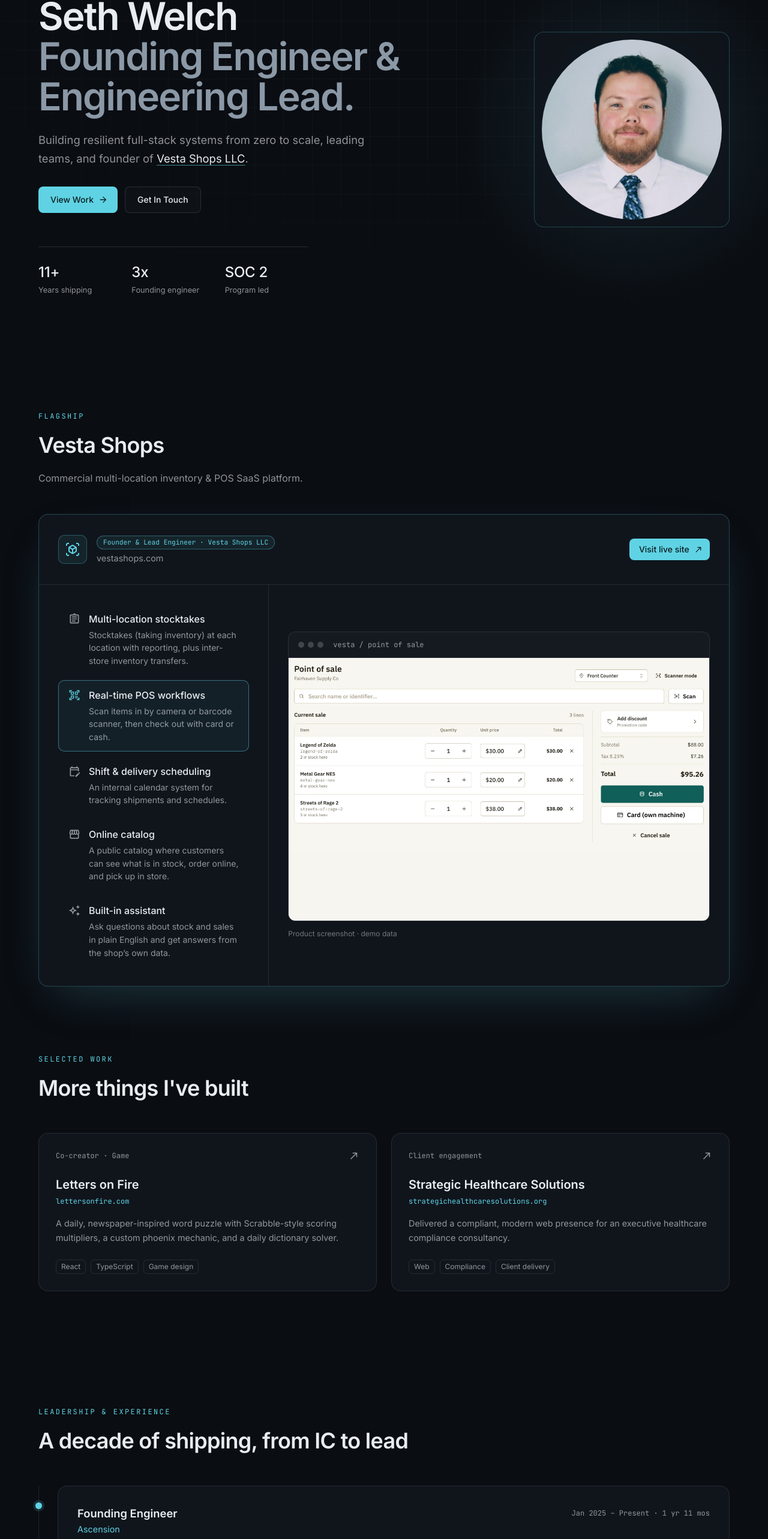
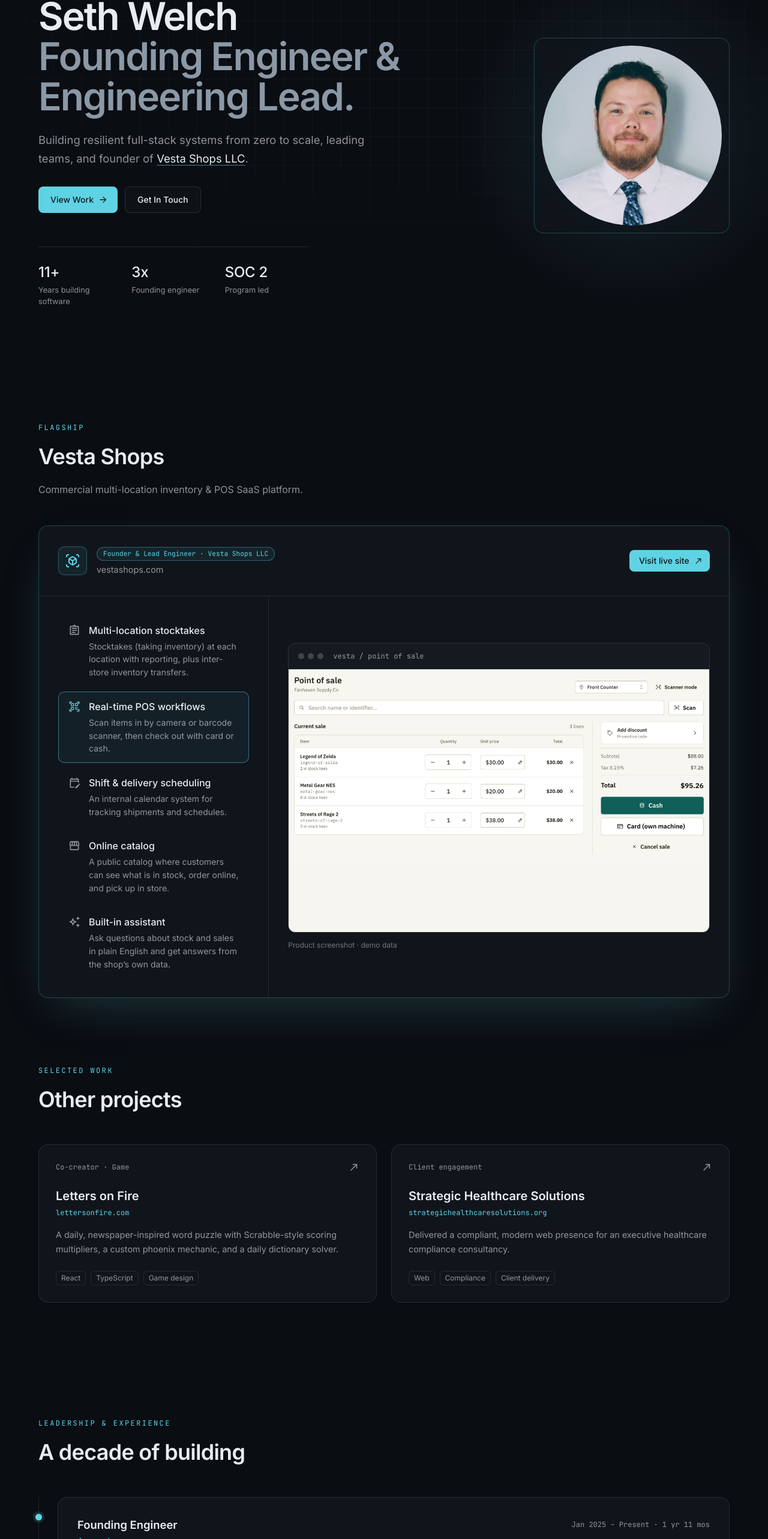
Before and after one commit to SethWelch/sethwelch.github.io, a React (Vite) app: page / in a window 1280 px wide. Shown: the part 222-2788 px from the top of the page at 60% size. Built offline with nearby package versions, Linux system fonts and the light colour scheme.

Commit message:
Update wording and remove shipping

```diff
--- a/src/components/Experience.jsx
+++ b/src/components/Experience.jsx
@@ -238,7 +238,7 @@ export default function Experience() {
   return (
     <Box component="section" id="experience-box" sx={{ py: { xs: 8, md: 12 } }}>
       <Container maxWidth="lg">
-        <SectionHeading eyebrow="Leadership & experience" title="A decade of shipping, from IC to lead" />
+        <SectionHeading eyebrow="Leadership & experience" title="A decade of building" />
 
         <Box sx={{ position: 'relative', pl: { xs: 0, md: 4 } }}>
           <Box
--- a/src/components/Hero.jsx
+++ b/src/components/Hero.jsx
@@ -19,7 +19,7 @@ function fullYearsSince(start) {
 }
 
 const stats = [
-  { value: `${fullYearsSince(CAREER_START)}+`, label: 'Years shipping' },
+  { value: `${fullYearsSince(CAREER_START)}+`, label: 'Years building software' },
   { value: '3x', label: 'Founding engineer' },
   { value: 'SOC 2', label: 'Program led' },
 ]
--- a/src/components/Work.jsx
+++ b/src/components/Work.jsx
@@ -358,7 +358,7 @@ export default function Work() {
         <FlagshipCard />
 
         <Box sx={{ mt: { xs: 10, md: 14 } }}>
-          <SectionHeading eyebrow="Selected work" title="More things I've built" />
+          <SectionHeading eyebrow="Selected work" title="Other projects" />
           <Box sx={{ display: 'grid', gridTemplateColumns: { xs: '1fr', md: '1fr 1fr' }, gap: 3 }}>
             {otherWork.map((w) => (
               <WorkCard key={w.title} {...w} />
```
